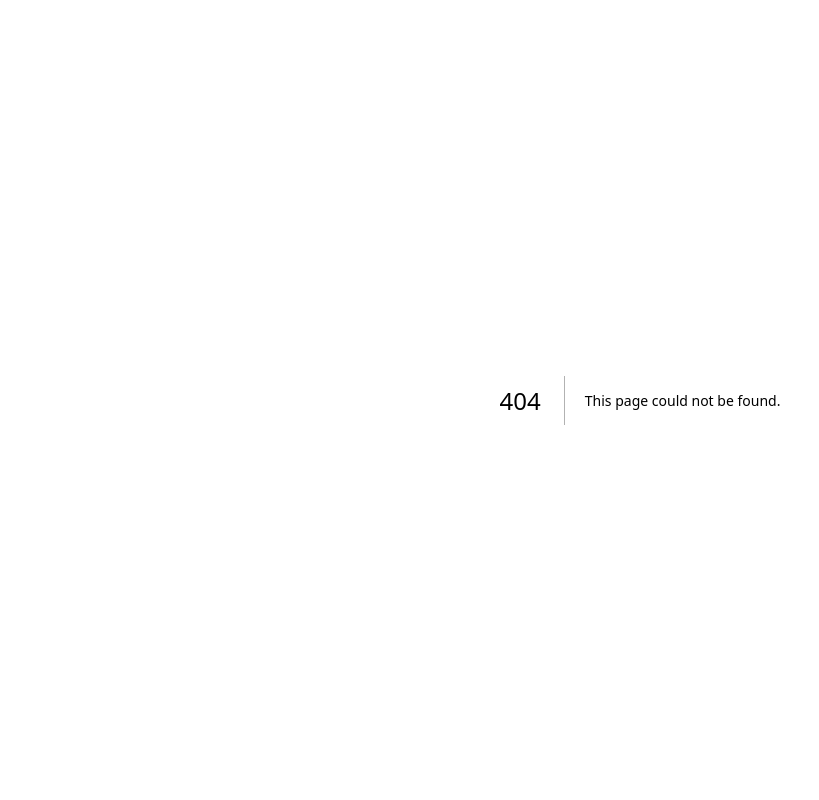
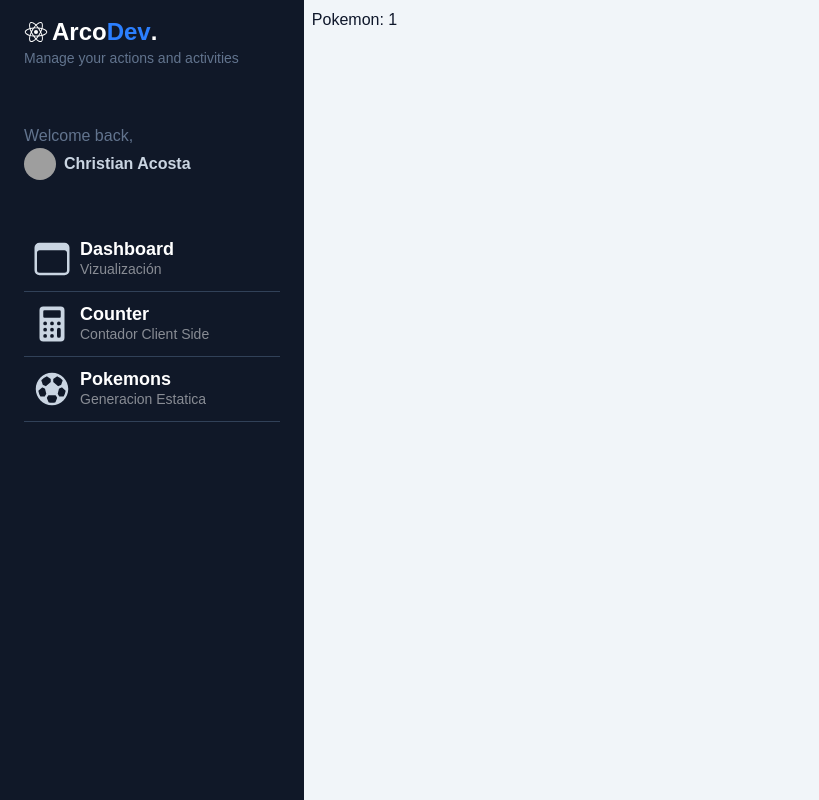
Before and after one commit to arco14/my-dashboard, a Next.js app: page /dashboard/pokemon/1 in a window 1280 px wide. Before the commit this address had no page. Shown: the whole page, without its empty margins (0-819 px from the left). Built offline with nearby package versions, Linux system fonts and the light colour scheme; grey boxes are pictures that could not be loaded.

Commit message:
Argumentos por url, desde componente del card del pokemon

```diff
--- /dev/null
+++ b/app/dashboard/pokemon/[id]/page.tsx
@@ -0,0 +1,16 @@
+interface PokemonPageProps {
+    params: Promise<{
+        id: string;
+    }>;
+}
+
+export default async function PokemonPage({ params }: PokemonPageProps) {
+    // Extract the id from the params object
+    const { id } = await params;
+
+    return (
+        <div>
+            <h1>Pokemon: {id}</h1>
+        </div>
+    );
+}
--- a/app/dashboard/pokemons/components/PokemonCard.tsx
+++ b/app/dashboard/pokemons/components/PokemonCard.tsx
@@ -22,7 +22,7 @@ export const PokemonCard = ({ pokemon }: Props ) => {
           <p className="pt-2 text-lg font-semibold text-gray-50 capitalize">{ name }</p>
           <div className="mt-5">
             <Link
-              href={`dashboard/pokemons/${ id }`}
+              href={`./pokemon/${ id }`}
               className="border rounded-full py-2 px-4 text-xs font-semibold text-gray-100"
             >
               Más Información
```
